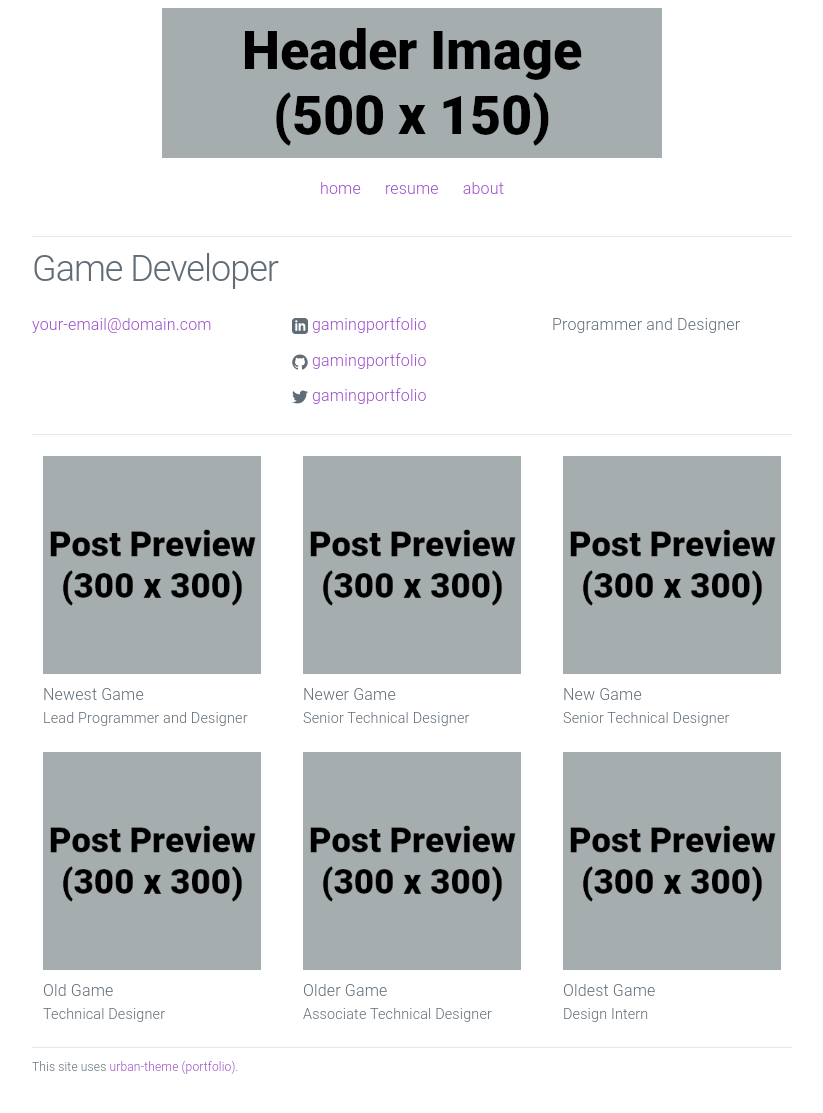
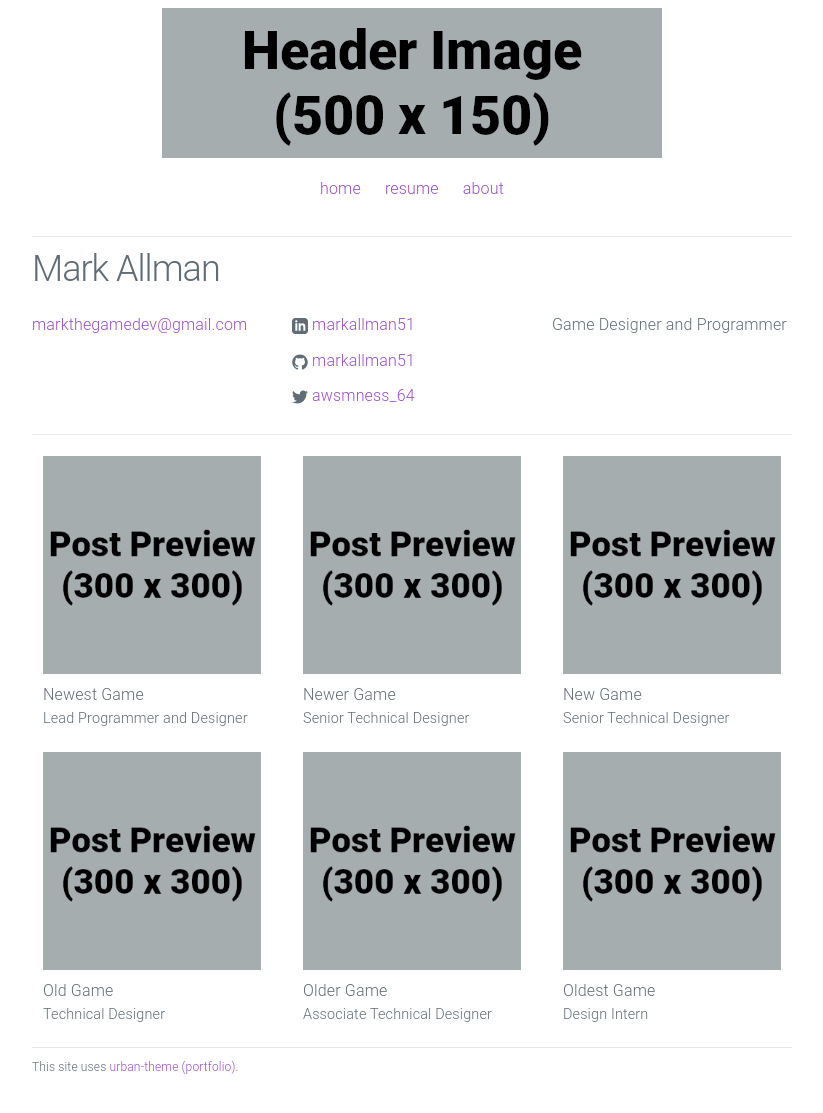
Before and after one commit to markallman51/portfoliosite, a Jekyll site: the page built from index.html, in a window 1280 px wide. Shown: the whole page, without its empty margins (228-1051 px from the left). Built offline with Jekyll 4.4.1, drawn with Linux system fonts in a browser that asks for light colours.

Commit message:
Update _config.yml

```diff
--- a/_config.yml
+++ b/_config.yml
@@ -1,12 +1,12 @@
 # Site settings
-title: Game Developer
-email: your-email@domain.com
+title: Mark Allman
+email: markthegamedev@gmail.com
 description: > # keep this and put description below
-  Programmer and Designer
+  Game Designer and Programmer
 url: "https://yourdomain.com" # the base hostname & protocol for your site
-linkedin_url: "https://www.linkedin.com/in/gamingportfolio"
-github_username: gamingportfolio
-twitter_username: gamingportfolio
+linkedin_url: "https://www.linkedin.com/in/markawsm/"
+github_username: markallman51
+twitter_username: awsmness_64
 footer_text: "This site uses <a href='https://github.com/gamingportfolio/urban-theme-portfolio'>urban-theme (portfolio)</a>."
 
 # Build settings
```
